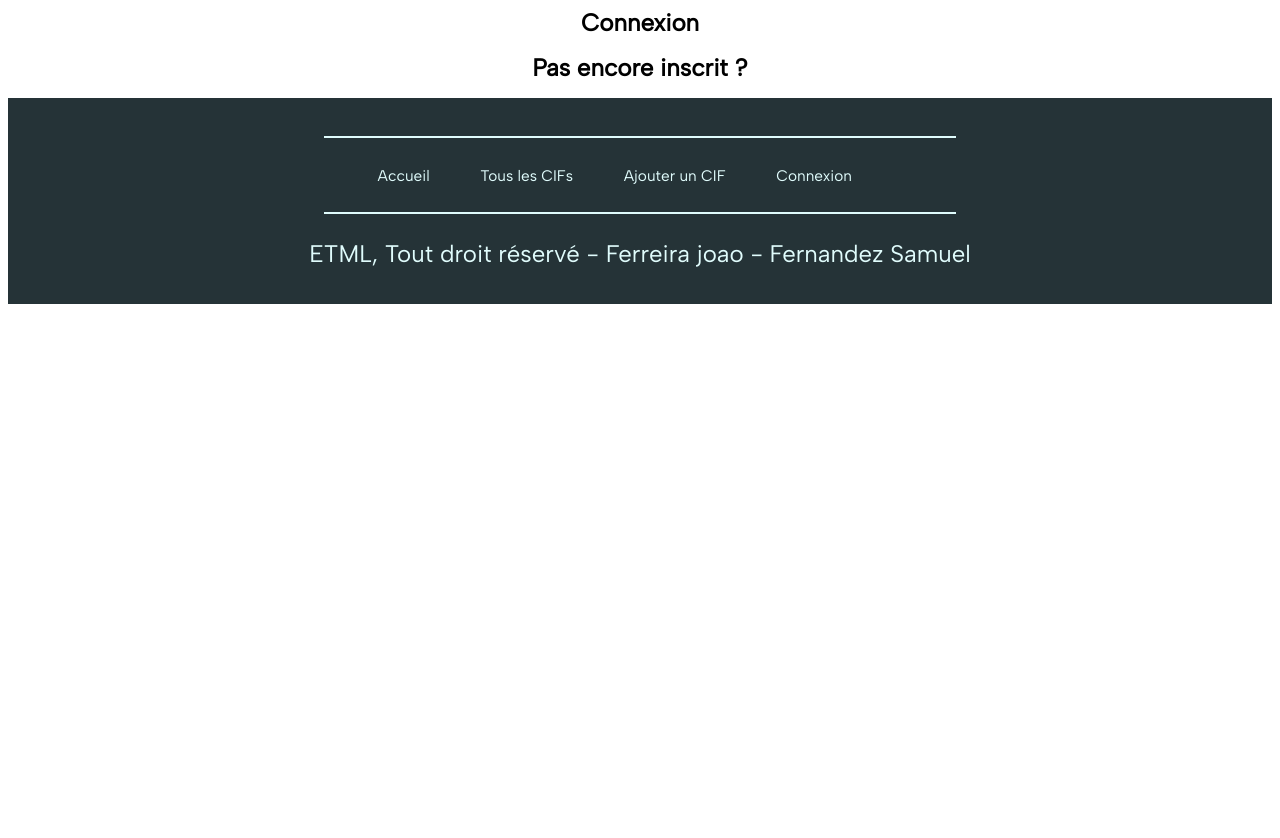
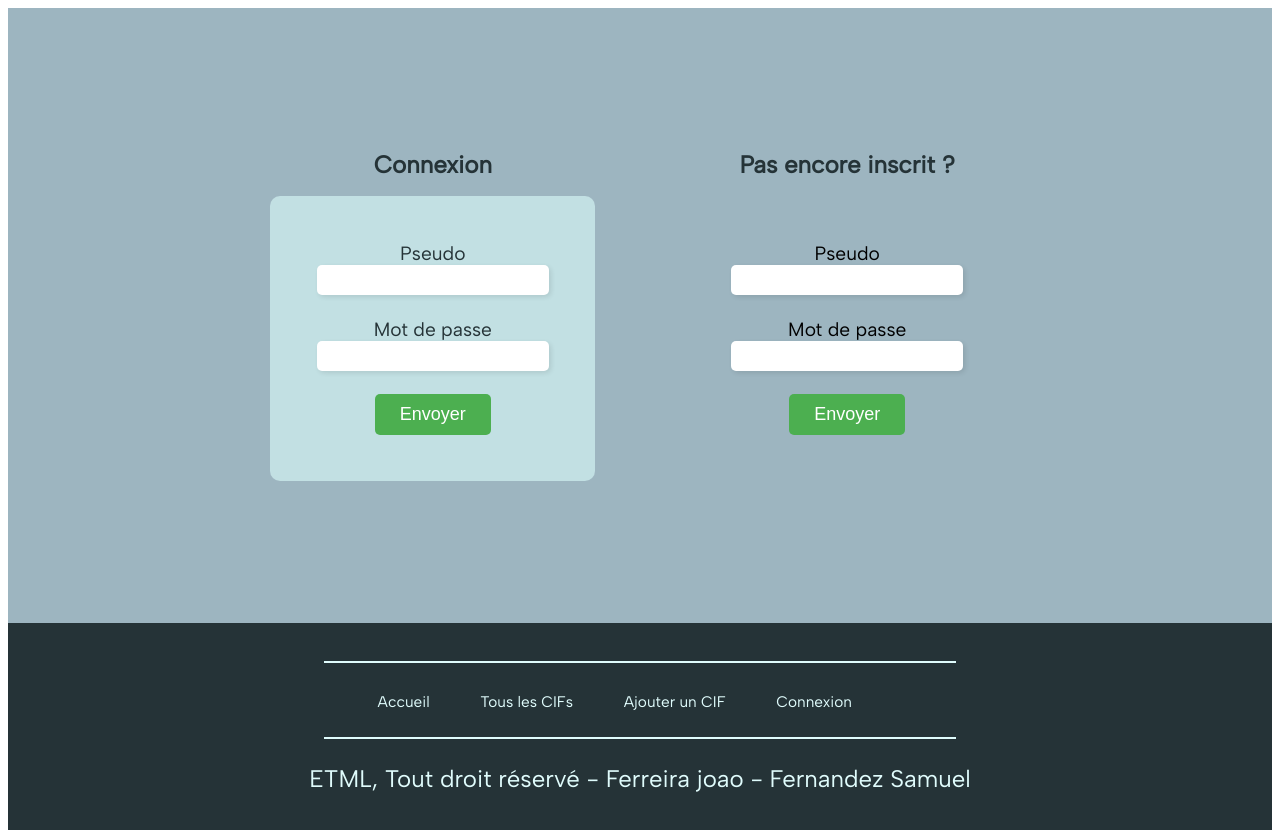
Before and after one commit to Samfernande/P_Web2-ferreira-fernandez, a PHP site: template website/view/page/login.php in a window 1280 px wide. Before the commit the page ends 304 px from the top, so only its background shows below. Run offline with PHP 8.4, Linux system fonts and the light colour scheme; the template is opened without the code that fills it, so the values that code supplies are empty.

Commit message:
Ajout formulaire

```diff
--- a/website/resources/css/animations.css
+++ b/website/resources/css/animations.css
@@ -54,3 +54,33 @@
 .show {
   display: block;
 }
+
+/*TESTS*/
+
+form {
+  width: 100%;
+  text-align: center;
+  padding: 20%;
+  border-radius: 10px;
+}
+
+input[type="text"], input[type="password"] {
+  width: 100%;
+  padding: 2%;
+  margin-bottom: 2%;
+  border-radius: 5px;
+  border: none;
+  box-shadow: 2px 2px 5px rgba(0, 0, 0, 0.1);
+  font-size: 18px;
+}
+
+input[type="submit"] {
+  width: 50%;
+  padding: 10px;
+  border-radius: 5px;
+  border: none;
+  background-color: #4CAF50;
+  color: #fff;
+  font-size: 18px;
+  cursor: pointer;
+}
--- a/website/resources/css/positions.css
+++ b/website/resources/css/positions.css
@@ -98,6 +98,10 @@
     padding: 3%;
 }
 
+.bigPadding {
+    padding: 10%;
+}
+
 .bigWidth {
     width: 100%;
 }
--- a/website/resources/css/specific.css
+++ b/website/resources/css/specific.css
@@ -14,7 +14,7 @@ header {
     padding: 1% 0;
 }
 
-li, h1, h2, p, a, button {
+li, h1, h2, p, a, button, label {
     font-family: 'Albert Sans', sans-serif;
     font-size: 150%;
     text-align: center;
--- a/website/view/header.php
+++ b/website/view/header.php
@@ -9,7 +9,7 @@
                 </li>
 
                 <li class = "colorWhite animationLink sideMarge">
-                    <a href="?link=index" class = "textDropDownSmall colorWhite"> Accueil</a>
+                    <a href="?link=index" class = "textSmall colorWhite"> Accueil</a>
                 </li>
 
                 <li class = "colorWhite animationLink sideMarge">
@@ -27,7 +27,7 @@
             <ul class = alignRight>
 
             <li class = "colorWhite animationLink">
-                   <a href="?link=login" class = "textDropDownSmall colorWhite"> Connexion</a>
+                   <a href="?link=login" class = "textSmall colorWhite"> Connexion</a>
                 </li>
 
             </ul>
--- a/website/view/page/login.php
+++ b/website/view/page/login.php
@@ -1,9 +1,35 @@
-<div>
-    <div>
-    <h1>Connexion</h1>
+<div class='backgroundLightBlue bigPadding containerSpaceEvenly'>
+
+    <div class= 'containerMiddleColumns'>
+        <h1 class='colorDarkBlue'>Connexion</h1>
+
+        <form class='backgroundSky'>
+
+            <label for="username" class = 'textSmall colorDarkBlue'>Pseudo</label><br>
+            <input type="text" id="username" name="username"><br><br>
+
+            <label for="password" class = 'textSmall colorDarkBlue'>Mot de passe</label><br>
+            <input type="password" id="password" name="password"><br><br>
+
+            <input type="submit" value="Envoyer">
+        </form>
+
+
+
     </div>
 
-    <div>
-        <h1>Pas encore inscrit ?</h1>
+    <div class= 'containerMiddleColumns'>
+        <h1 class='colorDarkBlue'>Pas encore inscrit ?</h1>
+
+        <form>
+
+            <label for="username" class = 'textSmall'>Pseudo</label><br>
+            <input type="text" id="username" name="username"><br><br>
+
+            <label for="password" class = 'textSmall'>Mot de passe</label><br>
+            <input type="password" id="password" name="password"><br><br>
+
+            <input type="submit" value="Envoyer">
+        </form>
     </div>
 </div>
```
